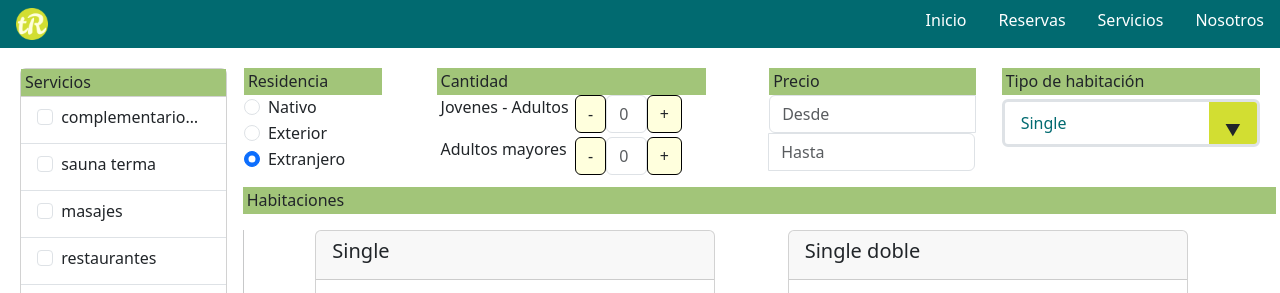
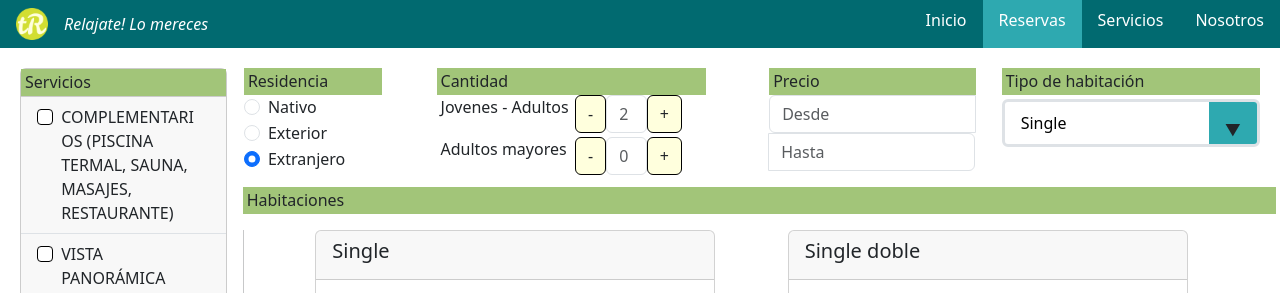
Before and after one commit to emae18/inco-project, a Django app: page /hotel/reservas in a window 1280 px wide. Shown: the top 293 px of the page. Run offline with Django 4.2, Linux system fonts and the light colour scheme; data comes from the database, SQL or seed files in the repository; parts of the project's set-up code (start-up, migrations or seed data) failed here and were passed over.

Commit message:
fix varios

```diff
--- a/hotel/data/filters.json
+++ b/hotel/data/filters.json
@@ -1,9 +1,6 @@
 [
-    {"name":"complementarios \n(piscina termal, sauna, masajes, restaurante)"}
-    ,{"name":" sauna terma"}
-    ,{"name":"masajes"}
-    ,{"name":"restaurantes"}
-    ,{"name":"vista panorámica"}
+    {"name":"Complementarios \n(piscina termal, sauna, masajes, restaurante)"}
+    ,{"name":"Vista panorámica"}
     ,{"name":"2 ambientes"}
-    ,{"name":"jacuzzi con hidromasajes"}
+    ,{"name":"Jacuzzi con hidromasajes"}
 ]
--- a/hotel/templates/reservas.html
+++ b/hotel/templates/reservas.html
@@ -13,34 +13,36 @@
 
 <body>
     <ul class="btn-primary nav d-flex flex-md-row justify-content-end ">
-        <li class="nav-item align-self-start me-auto">
+        <li class="nav-item d-flex flex-row align-self-start align-items-center me-auto">
             <a class="text-white nav-link active" aria-current="page" href="/hotel"><img height="32" src="{% static 'favicon.ico' %}"/></a>
+            <p class=" text-white m-0 fst-italic h-100">Relajate! Lo mereces</p>
         </li>
-        <li class="nav-item">
+        <li class="nav-item align-items-center">
             <a class="text-white nav-link active" aria-current="page" href="/hotel">Inicio</a>
         </li>
-        <li class="nav-item">
-            <a class="text-white nav-link" href="/hotel/reservas">Reservas</a>
+        <li class="nav-item align-items-center">
+            <a class="h-100 text-white nav-link {{location}}" style="border-radius: 0px;" href="/hotel/reservas">Reservas</a>
         </li>
-        <li class="nav-item">
+        <li class="nav-item align-items-center">
             <a class="text-white nav-link" href="/hotel/servicios">Servicios</a>
         </li>
-        <li class="nav-item">
+        <li class="nav-item align-items-center">
             <a class=" text-white nav-link">Nosotros</a>
         </li>
     </ul>
     <div class="d-flex flex-md-row justify-content-between w-100" style="padding: 20px;">
-        <div class="col-md-2 card">
+        <div class="col-md-2 card" style="background-color: #F8F8F8;">
             <h6 class="bgh-secondary p-1 m-0">Servicios</h6>
-            <ul class="list-group list-group-flush w-100">
+            <ul class="list-group list-group-flush w-100" >
                 {% for filter in filters %}
-                <li class="list-group-item w-100">
-                    <input class="form-check-input me-1" type="checkbox" value="" id="{{filter.name}}">
-                    <label class="text-truncate form-check-label" style="max-width: 80%;"
+                <li class="list-group-item w-100 bg-transparent" >
+                    <input class="form-check-input me-1" style=" border-color: black;" type="checkbox" value="" id="{{filter.name}}">
+                    <label class=" text-uppercase form-check-label" style="cursor: pointer;;max-width: 80%;"
                         for="{{filter.name}}">{{filter.name}}</label>
                 </li>
                 {% endfor %}
             </ul>
+            <img width="100%" class="rounded rounded-1" style="margin-top: 50%;" src="{%static 'banner.png'%}"/>
         </div>
         <div class="col-md-10 d-flex flex-column ">
             <div class="d-flex flex-row justify-content-evenly">
@@ -76,7 +78,7 @@
                             <label class="w-50">Jovenes - Adultos</label>
                             <div class="w-50 d-flex flex-md-row">
                                 <span class="btn bgh-primary border border-black" id="">-</span>
-                                <input type="text text-center" maxlength="2" class="form-control" placeholder="0"
+                                <input type="text text-center" maxlength="2" class="form-control" placeholder="2"
                                     style="width: 30%;">
                                 <span class="btn bgh-primary border border-black" id="">+</span>
                             </div>
--- a/hotel/views.py
+++ b/hotel/views.py
@@ -8,7 +8,7 @@ import json
 
 
 def index(request):
-    return render(request, 'home.html',content_type='text/html; charset=utf-8')
+    return render(request, 'home.html',{'location':'activeh'},content_type='text/html; charset=utf-8')
 
 def reservas(request, json_file_path='hotel/data/habitaciones.json'):
     cargar_habitaciones_desde_json(json_file_path)
@@ -19,7 +19,7 @@ def reservas(request, json_file_path='hotel/data/habitaciones.json'):
     RoomType.objects.all().delete()
     load_room_types()
     roomTypes= RoomType.objects.all()
-    return render(request, 'reservas.html', {'habitaciones': habitaciones, "filters":filters,"roomTypes":roomTypes,'titulo':'HOTEL MICA' },content_type='text/html; charset=utf-8')
+    return render(request, 'reservas.html', {'habitaciones': habitaciones, "filters":filters,"roomTypes":roomTypes,'location':'activeh' },content_type='text/html; charset=utf-8')
 
 def filterRules(request):
     engine = ReservarHabitacion()
--- a/mystaticfiles/styles.css
+++ b/mystaticfiles/styles.css
@@ -10,9 +10,16 @@
 .bgh-secondary{
     background-color: #A2C579 !important;
 }
-/* .text-truncate:hover{
-} */
+.text-truncate:hover{
+  white-space: wrap;
+overflow: scroll;
+text-overflow: none;
+}
 
+.activeh{
+  background-color: #2EA9B0 !important;
+  font-weight: bolder;
+}
 
 select {
     /* Reset Select */
@@ -23,7 +30,7 @@ select {
     /* Personalize */
     flex: 1;
     padding: 0 1em;
-    color: #016A70;
+    color: #000000;
     background-color: var(--darkgray);
     background-image: none;
     cursor: pointer;
@@ -48,13 +55,13 @@ select {
     top: 0;
     right: 0;
     padding: 1em;
-    background-color: #D2DE32;
+    background-color: #2EA9B0;
     transition: .25s all ease;
     pointer-events: none;
   }
   /* Transition */
   .select:hover::after {
-    color: #f39c12;
+    color: #ffff;
   }
 
 
```
Also changed, not shown: hotel/templates/home.html (+7 -6 lines), mystaticfiles/banner.png (added).
